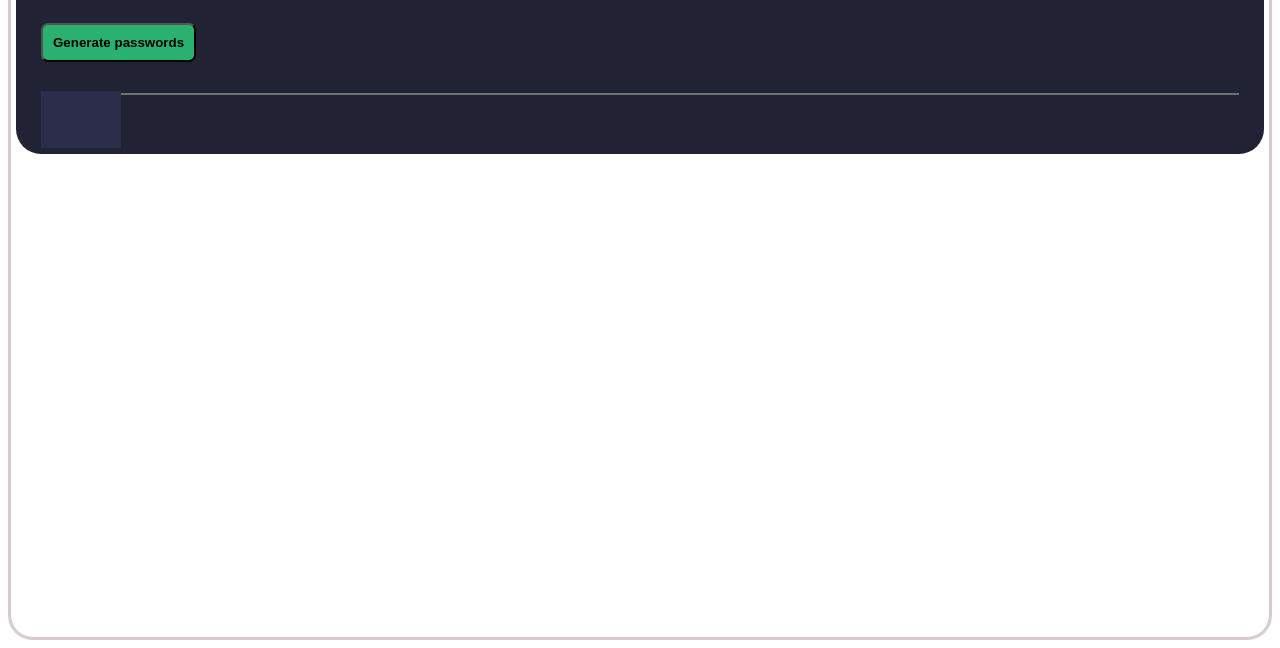
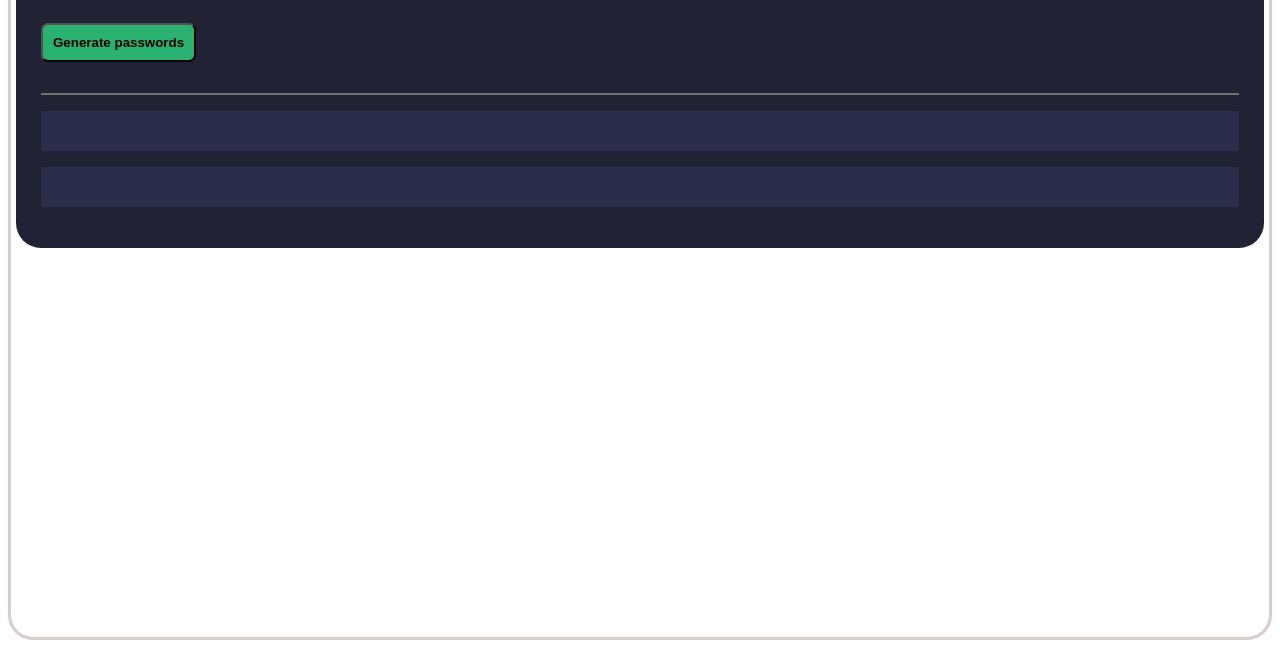
Before and after one commit to 0-Akash-03/Password-generator, a website built with Vite: page index.html in a window 1280 px wide. Shown: the part 152-800 px from the top of the page. Built offline with nearby package versions, Linux system fonts and the light colour scheme.

Commit message:
Removed inline element

```diff
--- a/index.css
+++ b/index.css
@@ -49,7 +49,6 @@ button {
 
 
 #generated-el {
-    display: inline;
     background-color: #2C2D4B;
     padding: 20px;
     size: 10px;
@@ -57,7 +56,6 @@ button {
 }
 
 #generated-el2 {
-    display: inline;
     background-color: #2C2D4B;
     padding: 20px;
     size: 10px;
```
